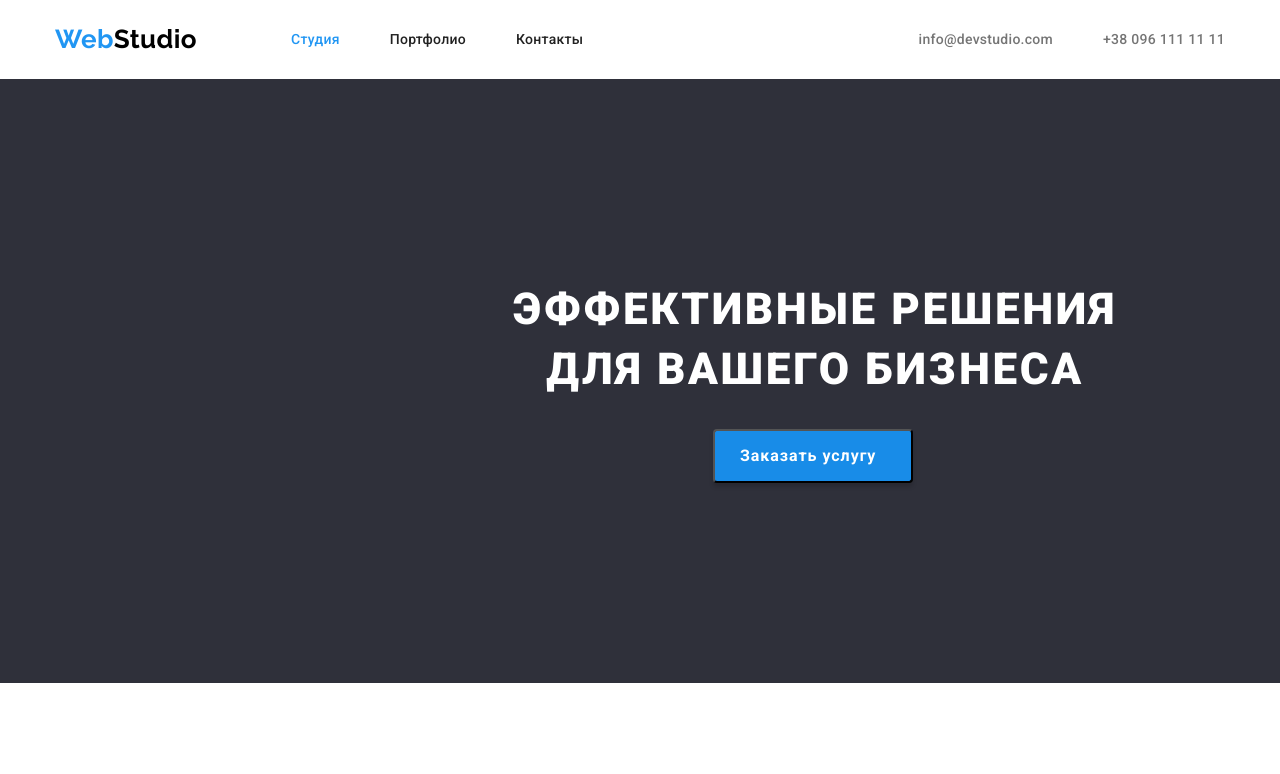
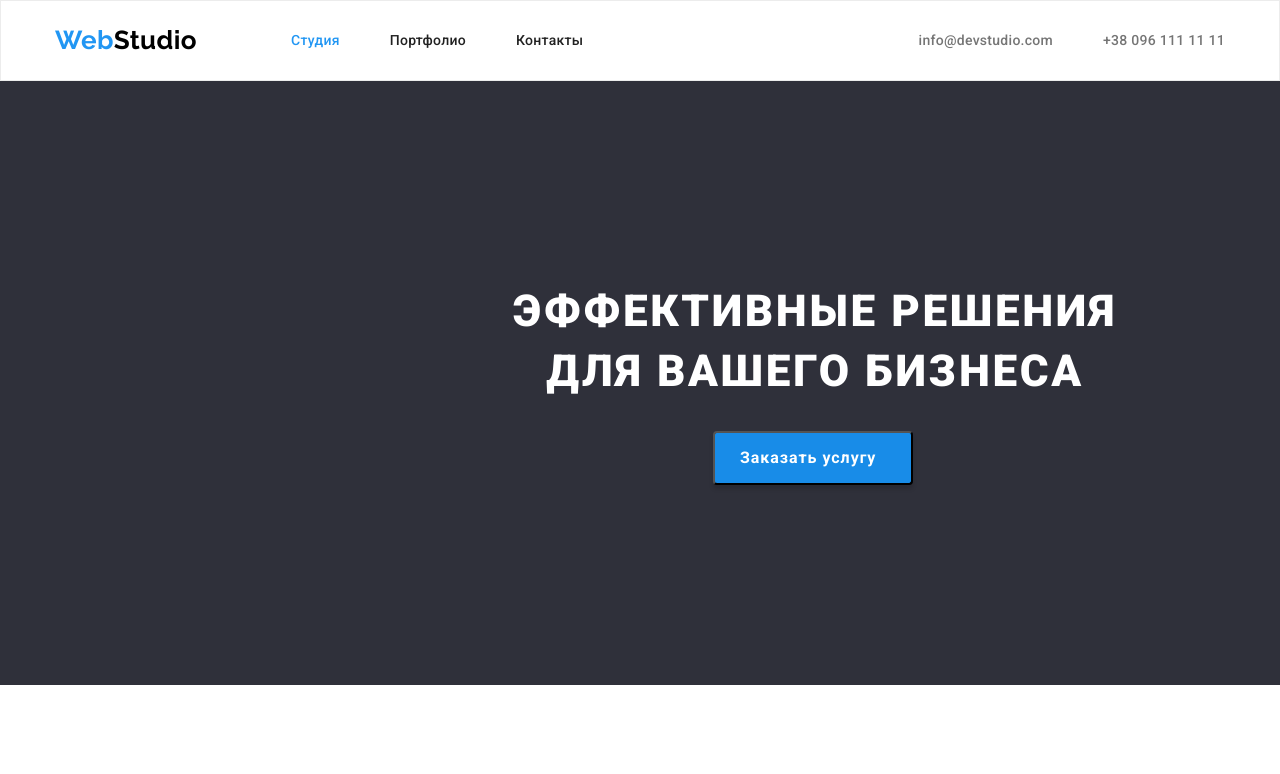
Before and after one commit to IvanBynkalo/goit-markup-hw-03, a plain HTML site: page index.html in a window 1280 px wide. Shown: the top 774 px of the page. Drawn offline with nearby package versions, Linux system fonts and the light colour scheme.

Commit message:
исправление ошибки
добавлена разделительная линия под хэдером

```diff
--- a/css/style.css
+++ b/css/style.css
@@ -31,6 +31,7 @@ body {
     padding-right: 15px;
     margin-left: auto;
     margin-right: auto;
+
 }
 .section {
     padding-top: 94px;
@@ -51,13 +52,16 @@ body {
     justify-content: space-between;
     padding-top: 24px;
     padding-bottom: 24px
+
     }
 .contact-list {
     display: flex;
     align-items: center;
 
 }
-
+.header {
+    border: 1px solid #ECECEC;
+}
 .logo {
         margin-right: 94px;
         font-family: 'Raleway', sans-serif;
```
